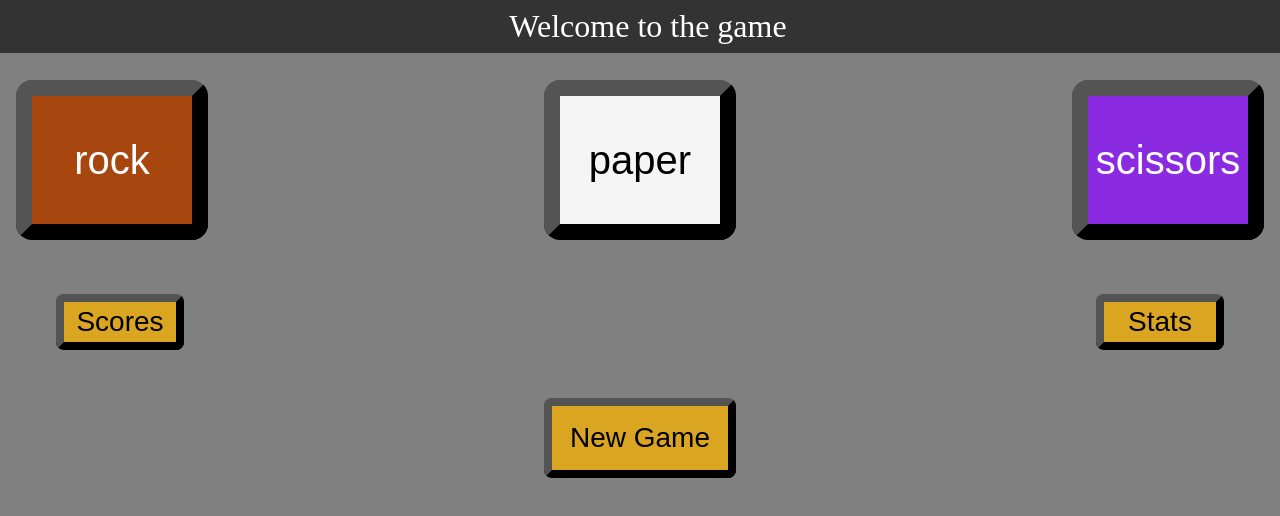
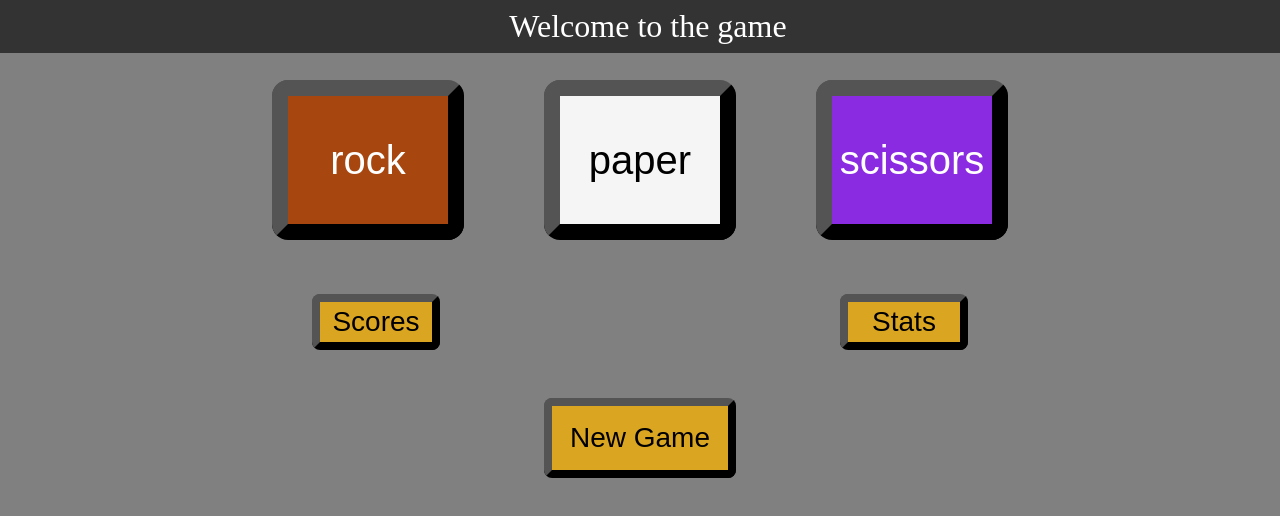
Before and after one commit to Draike13/roshambo, a plain HTML site: page index.html in a window 1280 px wide. Drawn offline with Linux system fonts and the light colour scheme.

Commit message:
adjust layout with @media for page scaling

```diff
--- a/styles.css
+++ b/styles.css
@@ -1,6 +1,24 @@
 body {
   background-color: grey;
   margin: 0;
+}
+@media (min-width: 700px) {
+  body {
+    margin-left: 10%;
+    margin-right: 10%;
+  }
+}
+@media (min-width: 1100px) {
+  body {
+    margin-left: 20%;
+    margin-right: 20%;
+  }
+}
+@media (min-width: 1600px) {
+  body {
+    margin-left: 30%;
+    margin-right: 30%;
+  }
 }
 
 .header {
```
